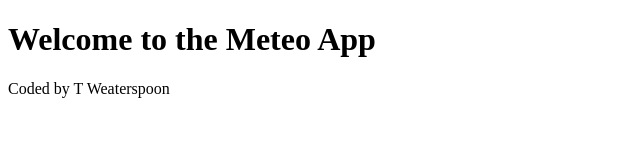
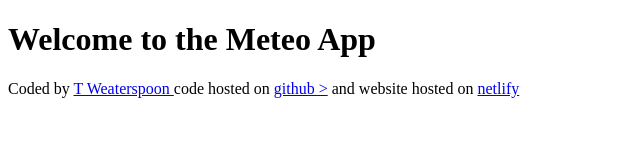
Before and after one commit to ohitsst/Meteo, a plain HTML site: page index.html in a window 1280 px wide. Shown: the whole page, without its empty margins (0-640 px from the left). Drawn offline with Linux system fonts and the light colour scheme.

Commit message:
added a tags to footer

```diff
--- a/index.html
+++ b/index.html
@@ -8,6 +8,10 @@
   </head>
   <body>
     <h1>Welcome to the Meteo App</h1>
-    <footer>Coded by T Weaterspoon</footer>
+    <footer>
+      Coded by <a href="https://github.com/ohitsst">T Weaterspoon </a> code
+      hosted on <a href="https://github.com/ohitsst/meteo"> github ></a> and
+      website hosted on <a href="https://meteoappbyt.netlify.app"> netlify </a>
+    </footer>
   </body>
 </html>
```
